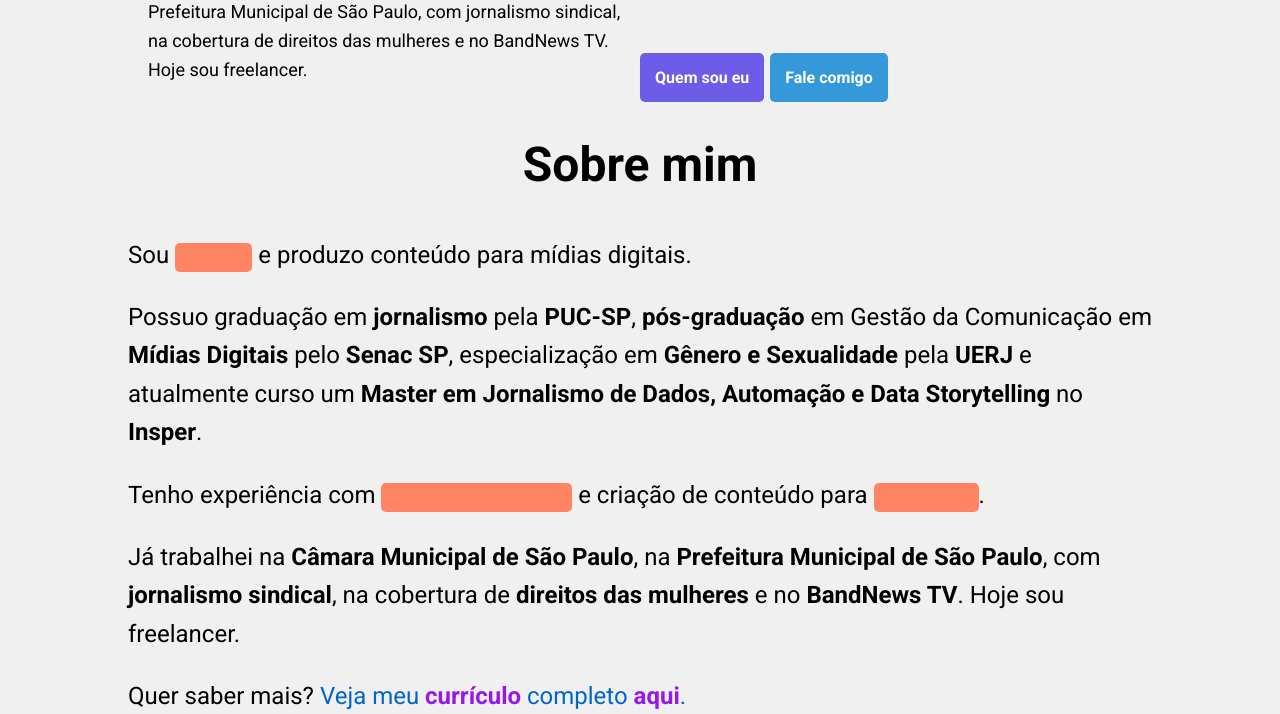
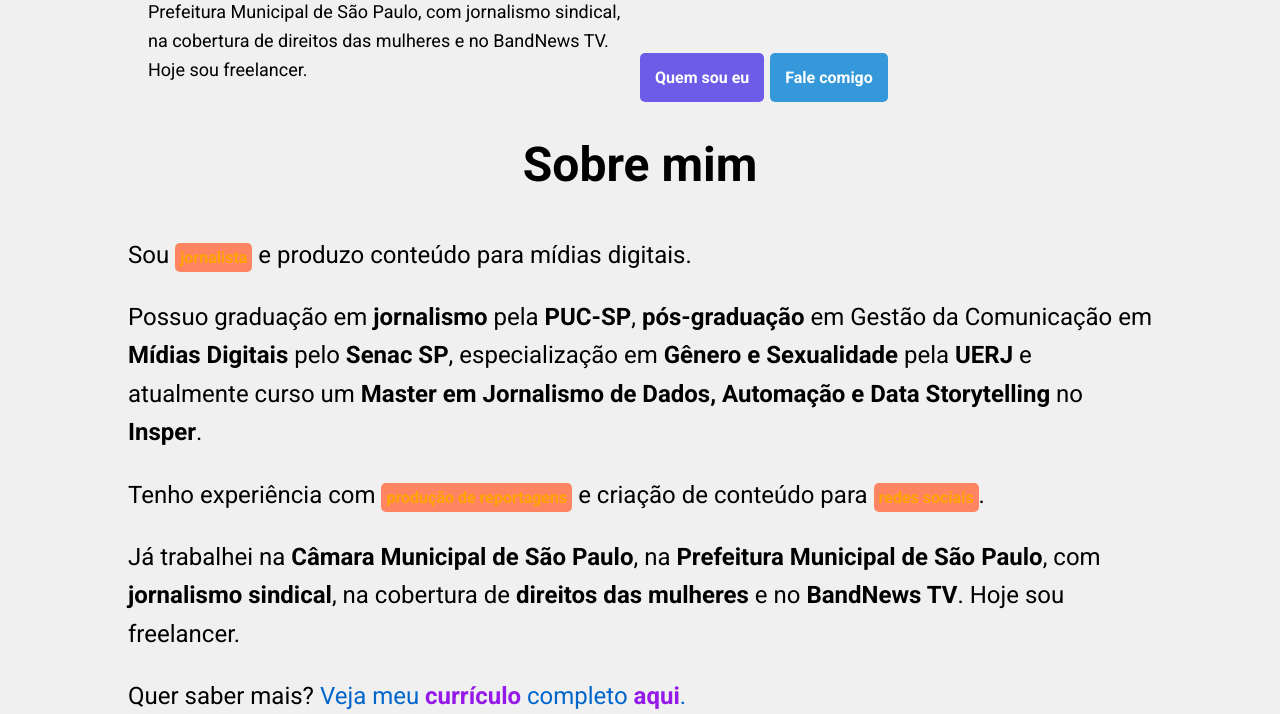
Before and after one commit to carol00andrade/portfoliosite, a Flask app: page / in a window 1280 px wide. Shown: the part 542-1256 px from the top of the page. Run offline with Flask 3, Linux system fonts and the light colour scheme.

Commit message:
Update portfolio.html

```diff
--- a/templates/portfolio.html
+++ b/templates/portfolio.html
@@ -147,7 +147,7 @@
             margin-bottom: 1em;
         }
         .highlighted {
-            color: #FF8562;
+            color: #FFA500;
             font-weight: bold;
         }
         .bold {
```
